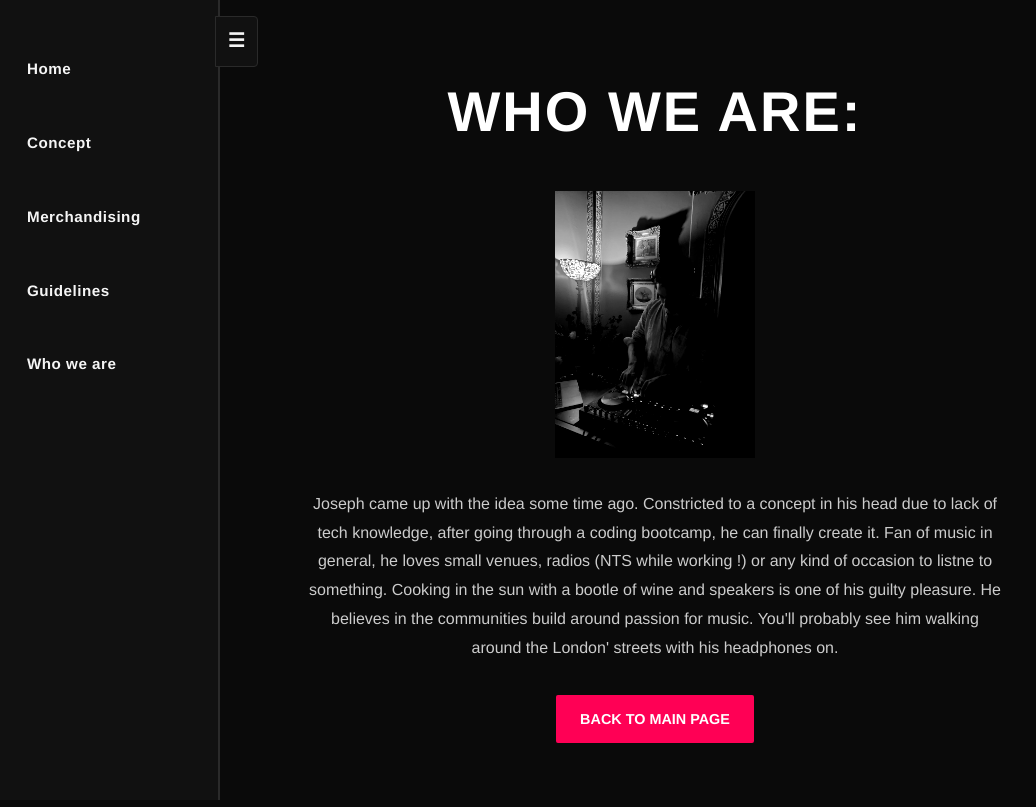
After one commit to JosephDucrocq/WAYL, a Flask app: page /whoware in a window 1280 px wide. The commit adds this page. Shown: the whole page, without its empty margins (0-1036 px from the left). Run offline with Flask 3, Linux system fonts and the light colour scheme.

Commit message:
Remove huge file

```diff
--- a/app.py
+++ b/app.py
@@ -16,5 +16,14 @@ def concept():
 def merch():
     return render_template('merch.html')
 
+@app.route('/whoware', methods=['GET'])
+def whoweare():
+    return render_template('whoweare.html')
+
+@app.route('/guidelines', methods=['GET'])
+def guidelines():
+    return render_template('guidelines.html')
+
+
 if __name__ == "__main__":
     app.run(debug=True, port=int(os.environ.get("PORT", 5001)))
--- /dev/null
+++ b/static/style.css
@@ -0,0 +1,165 @@
+/* Global Reset */
+* {
+  margin: 0;
+  padding: 0;
+  box-sizing: border-box;
+}
+
+body {
+  background-color: #0a0a0a;
+  color: #f5f5f5;
+  font-family: 'Helvetica Neue', Helvetica, Arial, sans-serif;
+  font-size: 16px;
+  line-height: 1.7;
+  display: flex;
+  min-height: 100vh;
+}
+
+/* Sidebar Hover Trigger Zone */
+.sidebar-hover-zone {
+  position: fixed;
+  left: 0;
+  top: 0;
+  height: 100vh;
+  width: 30px;
+  z-index: 9;
+}
+
+/* Sidebar */
+.sidebar {
+  position: fixed;
+  top: 0;
+  left: -200px;
+  height: 100vh;
+  width: 220px;
+  background-color: #111;
+  padding: 2rem 1rem;
+  border-right: 2px solid #2a2a2a;
+  transition: left 0.3s ease;
+  z-index: 10;
+  display: flex;
+  flex-direction: column;
+  align-items: flex-start;
+}
+
+.sidebar:hover,
+.sidebar-hover-zone:hover + .sidebar {
+  left: 0;
+}
+
+/* Menu Icon */
+.menu-icon {
+  position: absolute;
+  top: 1rem;
+  right: -40px;
+  background-color: #111;
+  color: #f5f5f5;
+  padding: 0.5rem 0.75rem;
+  font-size: 1.2rem;
+  cursor: pointer;
+  font-weight: bold;
+  border-radius: 0 4px 4px 0;
+  border: 1px solid #2a2a2a;
+}
+
+/* Sidebar Links */
+.sidebar a {
+  display: block;
+  color: #f5f5f5;
+  text-decoration: none;
+  margin: 1rem 0;
+  padding: 0.5rem 0.5rem;
+  font-weight: 600;
+  font-size: 0.95rem;
+  letter-spacing: 0.5px;
+  border-left: 3px solid transparent;
+  transition: all 0.2s ease;
+}
+
+.sidebar a:hover {
+  color: #ff0055;
+  border-left: 3px solid #ff0055;
+  background-color: rgba(255, 0, 85, 0.05);
+}
+
+/* Main Content Area */
+.main-content {
+  flex-grow: 1;
+  margin-left: 30px;
+  padding: 4rem 2rem;
+  width: 100%;
+  text-align: center;
+}
+
+/* Headings */
+h1 {
+  font-size: 3.5rem;
+  text-transform: uppercase;
+  font-weight: 700;
+  letter-spacing: 2px;
+  margin-bottom: 2rem;
+  color: #fff;
+}
+
+/* Paragraph */
+p {
+  font-size: 1rem;
+  max-width: 700px;
+  margin: 0 auto;
+  color: #ccc;
+  line-height: 1.8;
+}
+
+/* Image */
+img {
+  max-width: 200px;
+  margin: 2rem auto;
+  display: block;
+  border: none;
+  filter: grayscale(100%) contrast(120%);
+}
+
+/* Buttons/Links (outside sidebar) */
+a:not(.sidebar a) {
+  display: inline-block;
+  margin-top: 2rem;
+  padding: 0.75rem 1.5rem;
+  background-color: #ff0055;
+  color: #fff;
+  text-decoration: none;
+  font-weight: 600;
+  text-transform: uppercase;
+  font-size: 0.9rem;
+  border: none;
+  border-radius: 2px;
+  transition: background-color 0.3s ease;
+}
+
+a:not(.sidebar a):hover {
+  background-color: #cc0044;
+}
+
+.bg-video {
+  position: fixed;
+  top: 0;
+  left: 0;
+  width: 100%;
+  height: 100%;
+  object-fit: cover;
+  z-index: -1;
+  filter: grayscale(100%) brightness(0.4) contrast(1.2);
+  opacity: 0.6;
+}
+
+.background-video {
+  position: fixed;
+  top: 0;
+  left: 0;
+  width: 100%;
+  height: 100%;
+  object-fit: cover; /* Cover the whole screen */
+  z-index: -1; /* Put it behind everything else */
+  filter: grayscale(100%) brightness(0.6) contrast(1.2);
+  opacity: 0.5; /* Adjust opacity for subtler effect */
+  pointer-events: none; /* Prevent interaction with the video */
+}
--- /dev/null
+++ b/templates/whoweare.html
@@ -0,0 +1,37 @@
+<!DOCTYPE html>
+<html lang="en">
+<head>
+  <meta charset="UTF-8" />
+  <meta name="viewport" content="width=device-width, initial-scale=1.0"/>
+  <title>Welcome to WAYL !</title>
+  <link rel="stylesheet" href="{{ url_for('static', filename='style.css') }}">
+</head>
+<body>
+  <div class="sidebar-hover-zone"></div>
+  <nav class="sidebar">
+    <div class="menu-icon">☰</div>
+    <a href="/">Home</a>
+    <a href="/concept">Concept</a>
+    <a href="/merch">Merchandising</a>
+    <a href="/guidelines">Guidelines</a>
+    <a href="/whoweare">Who we are</a>
+  </nav>
+
+  <div class="main-content">
+
+  <h1>Who we are:</h1>
+
+  <p>
+
+    <img src="static/Joseph.jpeg" alt="Joseph" />
+   Joseph came up with the idea some time ago. Constricted to a concept in his head due to lack of tech knowledge, after going through a coding bootcamp, he can finally create it.
+   Fan of music in general, he loves small venues, radios (NTS while working !) or any kind of occasion to listne to something. Cooking in the sun with a bootle of wine and speakers is one of his guilty pleasure.
+   He believes in the communities build around passion for music. You'll probably see him walking around the London' streets with his headphones on.
+
+  </p>
+
+
+  <a href="/">Back to main page</a>
+
+</body>
+</html>
```
Also changed, not shown: templates/concept.html (+16 -1 lines), templates/guidelines.html (added, +43 -0 lines), templates/merch.html (+12 -0 lines), templates/welcome.html (+18 -8 lines), static/Joseph.jpeg (added), static/WAYL.png (added), 3 other files.
